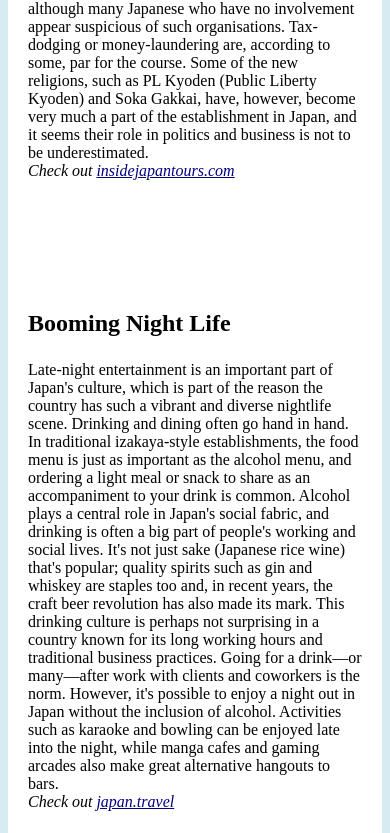
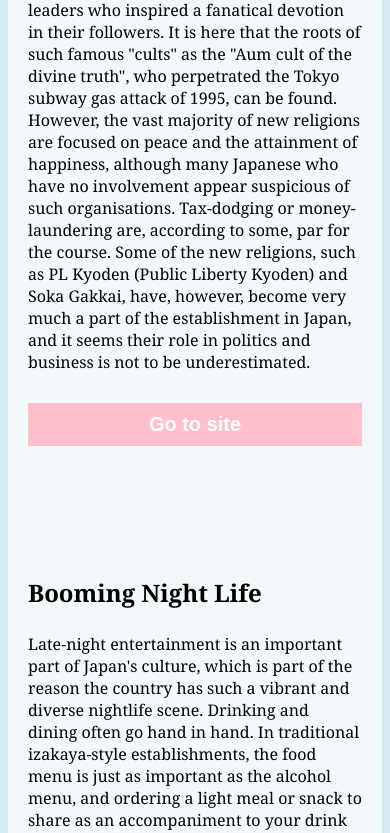
Before and after one commit to HuntsberryS/TravelSite, a plain HTML site: page index.html in a window 390 px wide. Shown: the part 1157-1990 px from the top of the page. Drawn offline with Linux system fonts and the light colour scheme.

Commit message:
final touches

```diff
--- a/index.html
+++ b/index.html
@@ -13,7 +13,7 @@
       <h3>| Travel to |</h3>
       <h1>JAPAN</h1>
       <h5>best cities to visit 🇯🇵</h5>
-      <a href="#" class="button">Learn more</a>
+      <a href="https://www.jrailpass.com/blog/cities" class="button">Learn more</a>
     </header>
     <br/>
     <br/>
@@ -38,7 +38,7 @@ However, the vast majority of new religions are focused on peace and the attainm
 
 Some of the new religions, such as PL Kyoden (Public Liberty Kyoden) and Soka Gakkai, have, however, become very much a part of the establishment in Japan, and it seems their role in politics and business is not to be underestimated.
 <br/>
-<em>Check out <a href="https://www.insidejapantours.com/japanese-culture/religion/v" class="source">insidejapantours.com</em></a>
+<button>Go to site <a href="https://www.insidejapantours.com/japanese-culture/religion/v" class="source"></button></a>
 
 </p>
         </div>
@@ -55,7 +55,7 @@ Some of the new religions, such as PL Kyoden (Public Liberty Kyoden) and Soka Ga
             This drinking culture is perhaps not surprising in a country known for its long working hours and traditional business practices. Going for a drink—or many—after work with clients and coworkers is the norm.
             However, it's possible to enjoy a night out in Japan without the inclusion of alcohol. Activities such as karaoke and bowling can be enjoyed late into the night, while manga cafes and gaming arcades also make great alternative hangouts to bars.
             <br/>
-            <em>Check out <a href="https://www.japan.travel/en/guide/night-life/" class="source">japan.travel</em></a>
+            <button>Check it out <a href="https://www.japan.travel/en/guide/night-life/" class="source"></button></a>
             </p>
           </div>
         <div class="image1">
@@ -80,7 +80,7 @@ Contemporary art, meanwhile, enjoys an excellent standing in Japan and there are
 
 Japanese architecture, meanwhile, is typified by wooden structures with sliding paper screens, tatami mats and curved roofs. Though at first glance Japanese and Chinese architecture may seem similar, the Japanese aesthetic is much simpler, cleaner and less ornate, as you will come to find as you explore the many temples, shrines, samurai residences, castles and traditional districts over the course of your trip.
           <br/>
-          <em>Check out <a href="https://www.insidejapantours.com/japanese-culture/religion/v" class="source">insidejapantours.com</em></a>
+          <button>Learn More <a href="https://www.insidejapantours.com/japanese-culture/religion/v" class="source"></button></a>
           </p>
         </div>
       </div>
@@ -141,7 +141,7 @@ Japanese architecture, meanwhile, is typified by wooden structures with sliding
         </div>
         <div class="footer2">
           <h3>About me </h3>
-          <p> My name is Shiloh Huntsberry and I live in the United States. I have always wanted to travel to Japan so I wanted to code a travel site for others like me who's like to visit.  </p>
+          <p> My name is Shiloh Huntsberry and I live in the United States. I have always wanted to travel to Japan so I wanted to code a travel site for others like me who would like to visit.  </p>
         </div>
         <div class="footer3">
           <h3>About this website</h3>
--- a/src/styles.css
+++ b/src/styles.css
@@ -1,3 +1,6 @@
+html {
+  font-family: Georgia, 'Times New Roman', Times, serif
+}
 
 .heading {
   background-image: linear-gradient(rgba(0, 0, 0, 0.4), rgba(0, 0, 0, 0.4)),
@@ -29,15 +32,26 @@ h1 {
   font-size: 20px;
   border-radius: 25px;
   border: none;
-  padding: 14px;
+  padding: 16px;
   text-decoration: none;
+
+}
+button {
+  background-color: pink;
+  color: white;
+  border: none;
+  padding: 10px;
+   margin-top: 30px;
+   font-size: 20px;
+   font-weight: 700;
+   width: 100%;
 }
 body {
   background-color: rgba(173, 216, 230, 0.497);
   display: grid;
 }
 .main {
-  background-color: white;
+  background-color: rgba(255, 255, 255, 0.7);
   width: 90%;
   margin: auto;
   display: grid;
@@ -109,6 +123,7 @@ a {
 .photo_collage {
   background-color: white;
   padding: 15px;
+  border-radius: 7px;
 }
 .photo_collage p {
   text-align: center;
@@ -132,6 +147,9 @@ a {
   .main {
     width:100%;
   }
-
+  .footergrid {
+    grid-template-columns: 1fr;
+    padding: 20px;
+  }
 
 }
```
